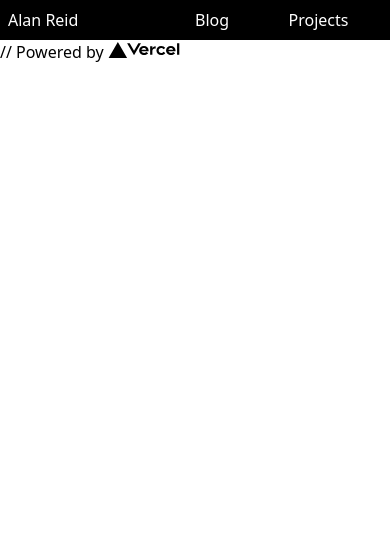
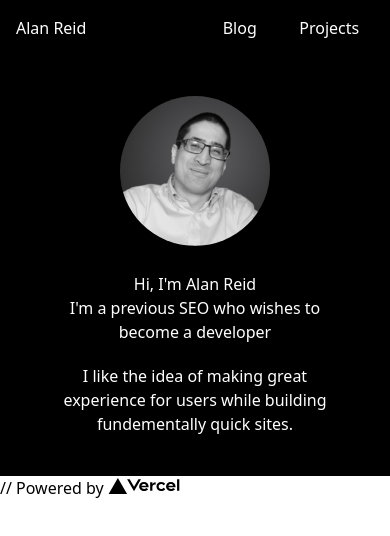
Before and after one commit to Coldboltage/alanreid-nextjs, a Next.js app: page / in a window 390 px wide. Shown: the top 536 px of the page. Built offline with nearby package versions, Linux system fonts and the light colour scheme.

Commit message:
header created
Links will need to be added but it's mobile ready

```diff
--- a/components/Header.js
+++ b/components/Header.js
@@ -5,12 +5,12 @@ const Header = () => {
   return <header>
     {/* Nav for the top of each page */}
     {/* >> Each Section  */}
-    <nav className="grid grid-cols-2 p-2 space-between bg-black">
+    <nav className="grid grid-cols-2 p-4 space-between bg-black">
       {/* Divided into two section */}
       <section className="text-white">
         Alan Reid
       </section>
-      <section className="grid grid-cols-2 text-white">
+      <section className="grid grid-cols-2 text-white text-center">
         <div>Blog</div>
         <div>Projects</div>
       </section>
--- a/components/Hero.js
+++ b/components/Hero.js
@@ -1,12 +1,29 @@
 import React from "react";
+import Image from "next/image";
+import ProfilePicture from "../assets/images/alan-profile-picture.jpg";
 
 const Hero = () => {
   return (
-    <div>
-      {/* Img */}
-      {/* Title */}
-      {/* Sub Title */}
+    <div className="bg-black flex flex-col text-white justify-items-center py-10 px-10 text-center">
+      <div className="max-w-fit	mx-auto">
+        {/* Img */}
+        <Image
+          src={ProfilePicture}
+          width={150}
+          height={150}
+          className="rounded-full"
+        />
+      </div>
+      <div className="gi py-5">
+        {/* Title */}
+        <h2>Hi, I'm Alan Reid</h2>
+        {/* Sub Title */}
+        <p>I'm a previous SEO who wishes to become a developer</p>
+      </div>
       {/* Who am I */}
+      <p>
+        I like the idea of making great experience for users while building fundementally quick sites.
+      </p>
     </div>
   );
 };
--- a/pages/index.js
+++ b/pages/index.js
@@ -2,11 +2,13 @@ import Head from 'next/head'
 import Image from 'next/image'
 import styles from '../styles/Home.module.css'
 import Layout from "../components/Layout"
+import Hero from "../components/Hero"
 
 export default function Home() {
   return (
       <Layout>
         {/* Hero Section */}
+        <Hero/>
         <section>
           {/* Hero Comp */}
         </section>
```
